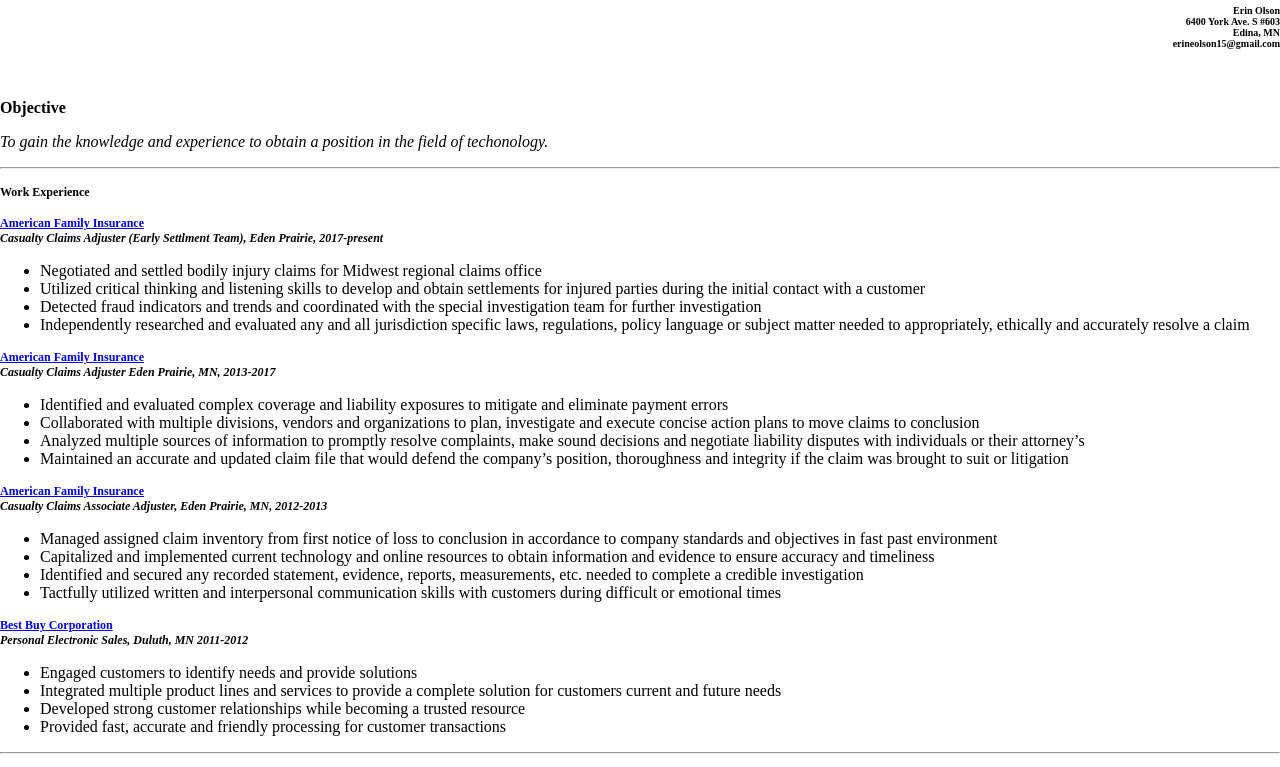
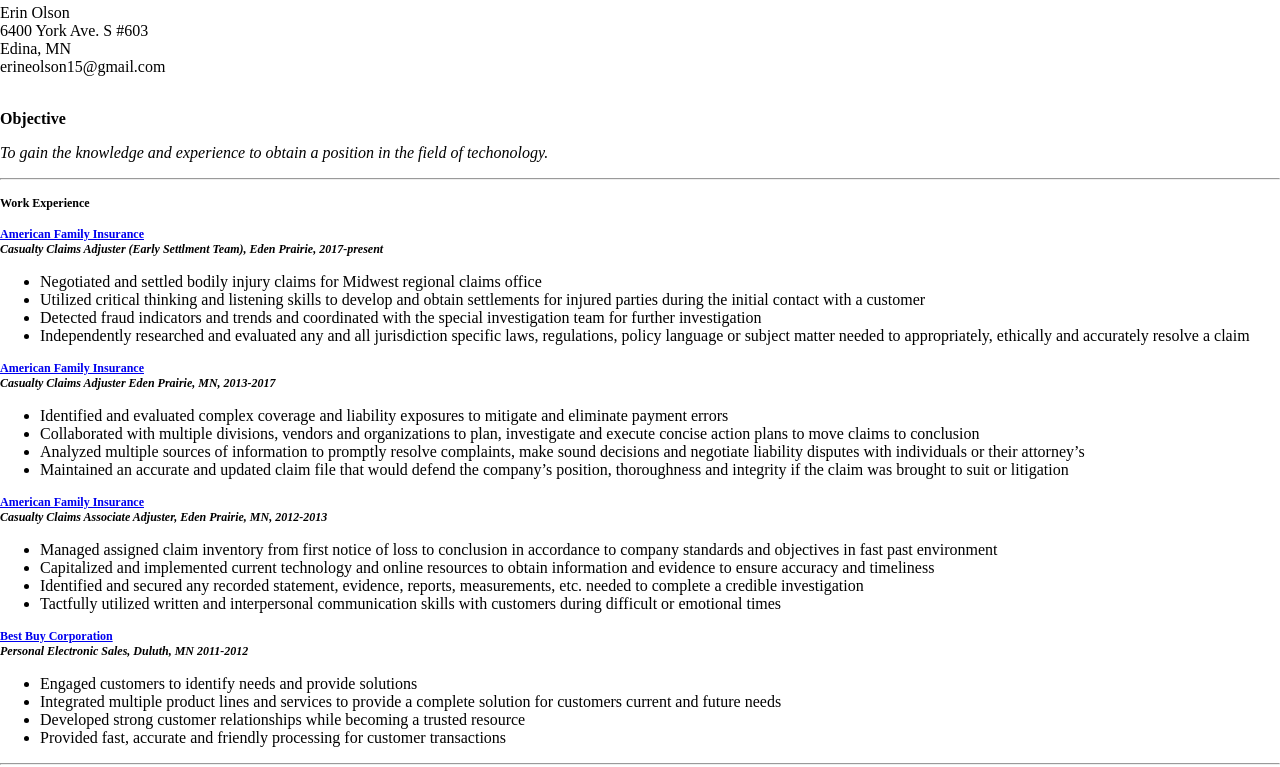
Before and after one commit to Eolson6/Eolson6.github.io, a plain HTML site: page index.html in a window 1280 px wide. Shown: the part 153-920 px from the top of the page. Drawn offline with Linux system fonts and the light colour scheme.

Commit message:
Update index.html

```diff
--- a/index.html
+++ b/index.html
@@ -11,11 +11,11 @@
      <p>
        <img src="Eolson6.github.io/headshot.JPG" alt = "headshot" width = "115" height = "115" border = "3"/>
        </p>
-    <div align=right justify">
-                             <h5>Erin Olson<br>6400 York Ave. S #603<br>Edina, MN<br>erineolson15@gmail.com</h5>
-                             </div>
-                             </header>
-                             <br>
+    <div calss ="contact"
+   <h5>Erin Olson<br>6400 York Ave. S #603<br>Edina, MN<br>erineolson15@gmail.com</h5>
+     </div>
+    </header>
+     <br>
 
     <h3>Objective</h3>
     <p><i>To gain the knowledge and experience to obtain a position in the field of techonology.</i></p>
```
